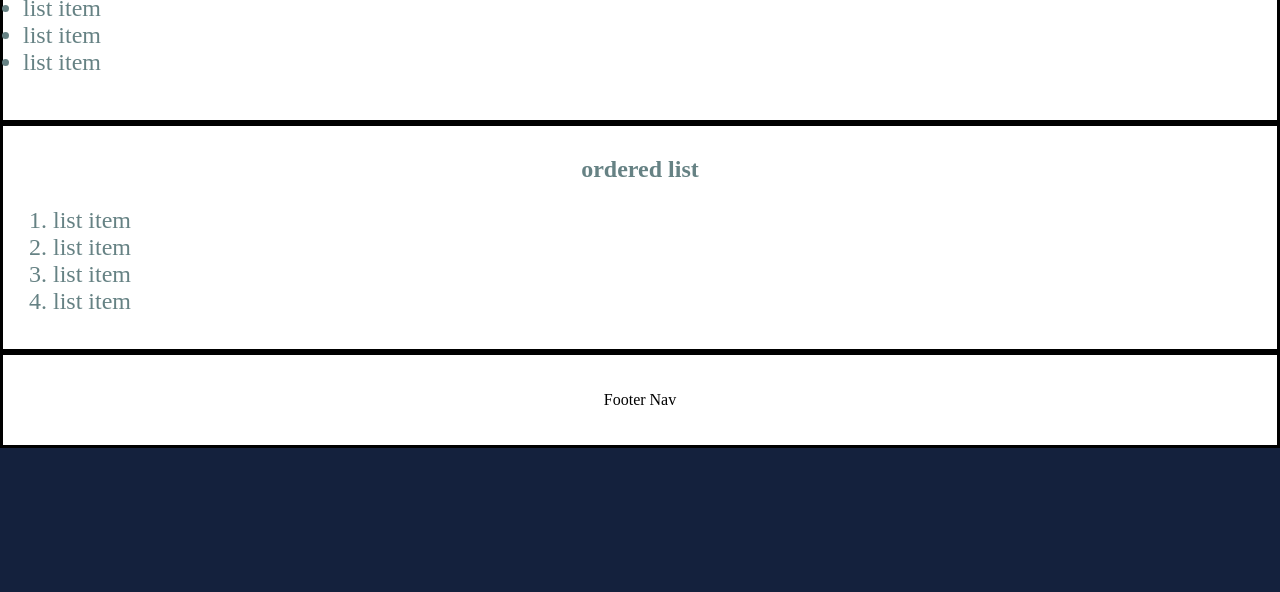
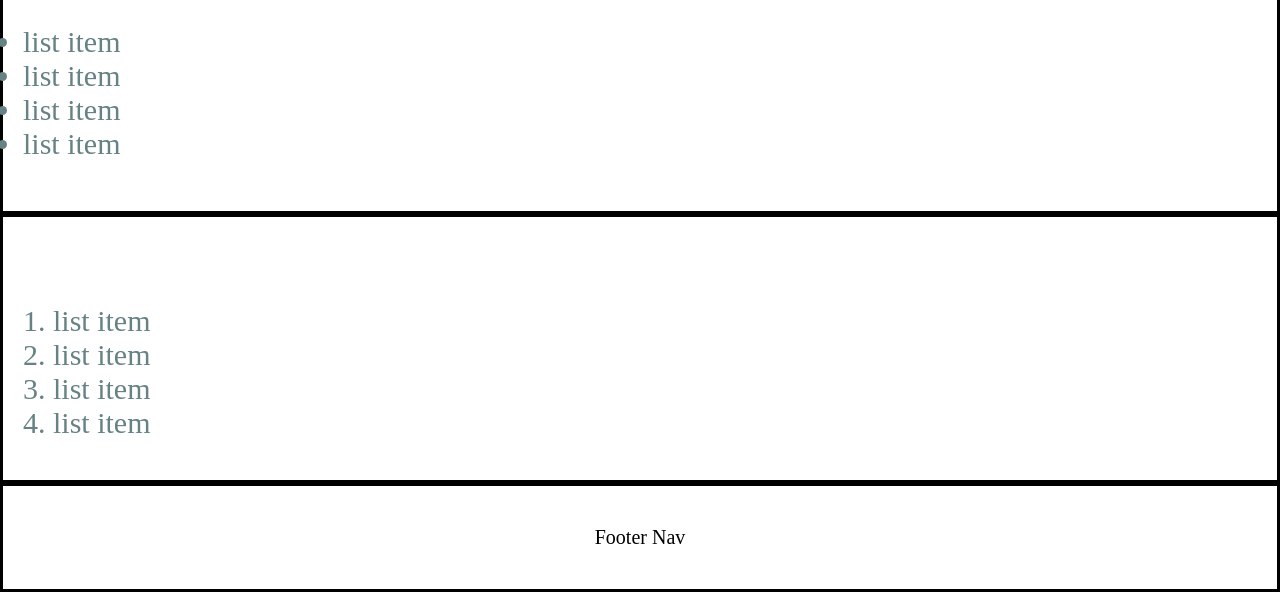
Before and after one commit to Jordan-Skazinski/Thinkfull-Portfolio-Website, a plain HTML site: page index.html in a window 1280 px wide. Shown: the part 732-1324 px from the top of the page. Before the commit the page ends 1180 px from the top, so only its background shows below. Drawn offline with Linux system fonts and the light colour scheme.

Commit message:
Update style.css

```diff
--- a/style.css
+++ b/style.css
@@ -16,17 +16,17 @@ header h1 {
 }
 
 main div header h2 {
-  color: #668284;
+  color: #ffffff;
   font-size: 24px;
 }
 
 main div p {
-  font-size: 16px;
+  font-size: 20px;
 }
 
 main div  {
   color: #668284;
-  font-size: 24px;
+  font-size: 30px;
 }
 
 main div header h2 ,
```
